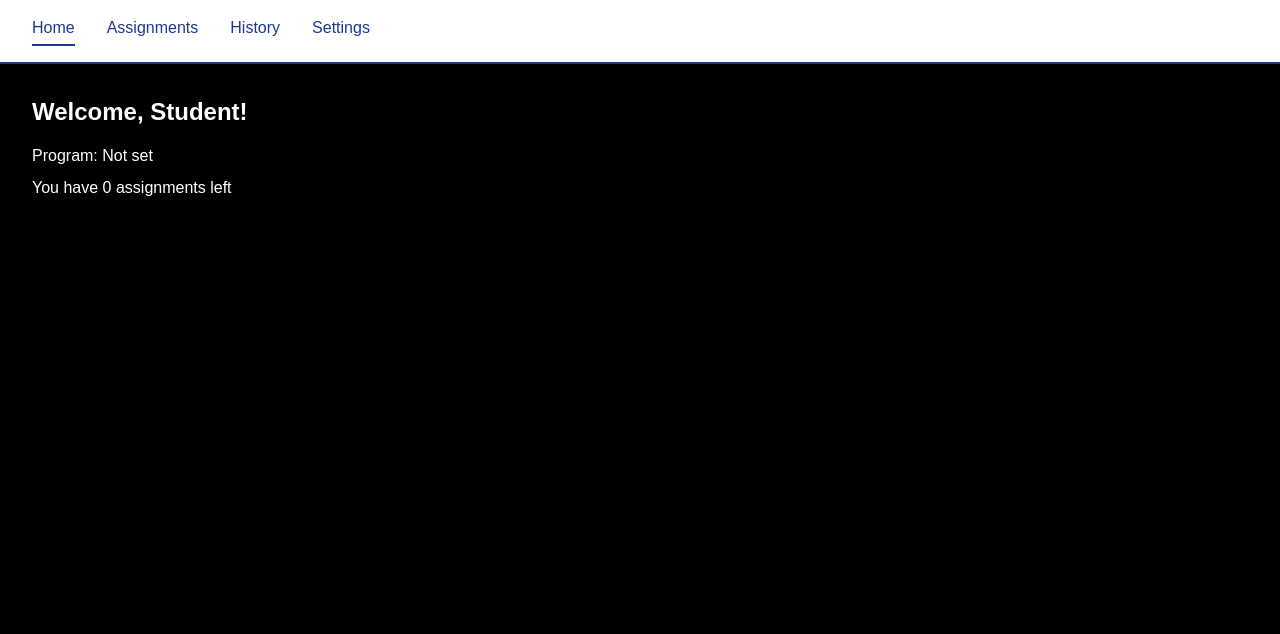
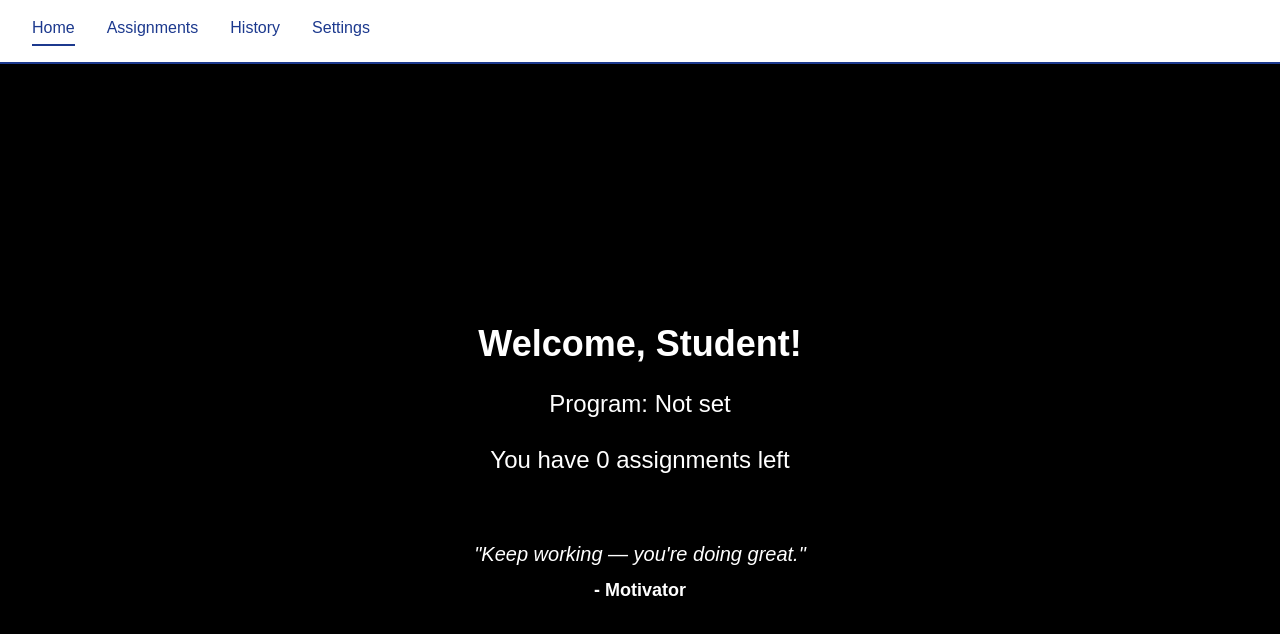
Before and after one commit to KenleyBides/assignment-tracker, a Next.js app: page /home in a window 1280 px wide. Shown: the top 634 px of the page. Built offline with nearby package versions, Linux system fonts and the light colour scheme; no server answers.

Commit message:
Fetch API implemented (Zen Quotes)

```diff
--- /dev/null
+++ b/src/app/api/quote/route.ts
@@ -0,0 +1,19 @@
+import { NextResponse } from "next/server";
+
+export async function GET() {
+  try {
+    const res = await fetch("https://zenquotes.io/api/random", { cache: "no-store" });
+    const data = await res.json();
+
+    const quoteObj = Array.isArray(data) ? data[0] : data;
+    return NextResponse.json({
+      content: quoteObj.q,
+      author: quoteObj.a,
+    });
+  } catch (err) {
+    return NextResponse.json({
+      content: "Keep working — you're doing great.",
+      author: "Motivator",
+    });
+  }
+}
--- a/src/app/home/page.tsx
+++ b/src/app/home/page.tsx
@@ -1,21 +1,50 @@
 "use client";
 
 import { useAppContext } from "../../context/AppContext";
+import { useEffect, useState } from "react";
+
+interface Quote {
+  content: string;
+  author: string;
+}
 
 export default function HomePage() {
   const { user, assignments } = useAppContext();
+  const [quote, setQuote] = useState<Quote>({ content: "", author: "" });
 
-  const pendingCount = assignments.filter(a => !a.completed).length;
+  const pendingCount = assignments.filter((a) => !a.completed).length;
+
+  useEffect(() => {
+    fetch("/api/quote")
+      .then((res) => res.json())
+      .then((data) => {
+        setQuote({ content: data.content, author: data.author });
+      })
+      .catch((err) => {
+        console.error("Error fetching quote:", err);
+        setQuote({
+          content: "Keep going — you're doing great.",
+          author: "Motivator",
+        });
+      });
+  }, []);
 
   return (
-    <div className="p-8 min-h-screen bg-black text-white">
-      <h1 className="text-2xl font-bold mb-4">
+    <div className="flex flex-col items-center justify-center min-h-screen bg-black text-white p-8 text-center gap-6">
+      <h1 className="text-4xl font-bold">
         Welcome, {user.name || "Student"}!
       </h1>
-      <p className="mb-2">Program: {user.program || "Not set"}</p>
-      <p>
+      <p className="text-2xl">Program: {user.program || "Not set"}</p>
+      <p className="text-2xl">
         You have {pendingCount} assignment{pendingCount === 1 ? "" : "s"} left
       </p>
+
+      {quote.content && (
+        <div className="mt-10 max-w-xl">
+          <p className="text-xl italic mb-2">"{quote.content}"</p>
+          <p className="text-lg font-semibold">- {quote.author}</p>
+        </div>
+      )}
     </div>
   );
 }
```
